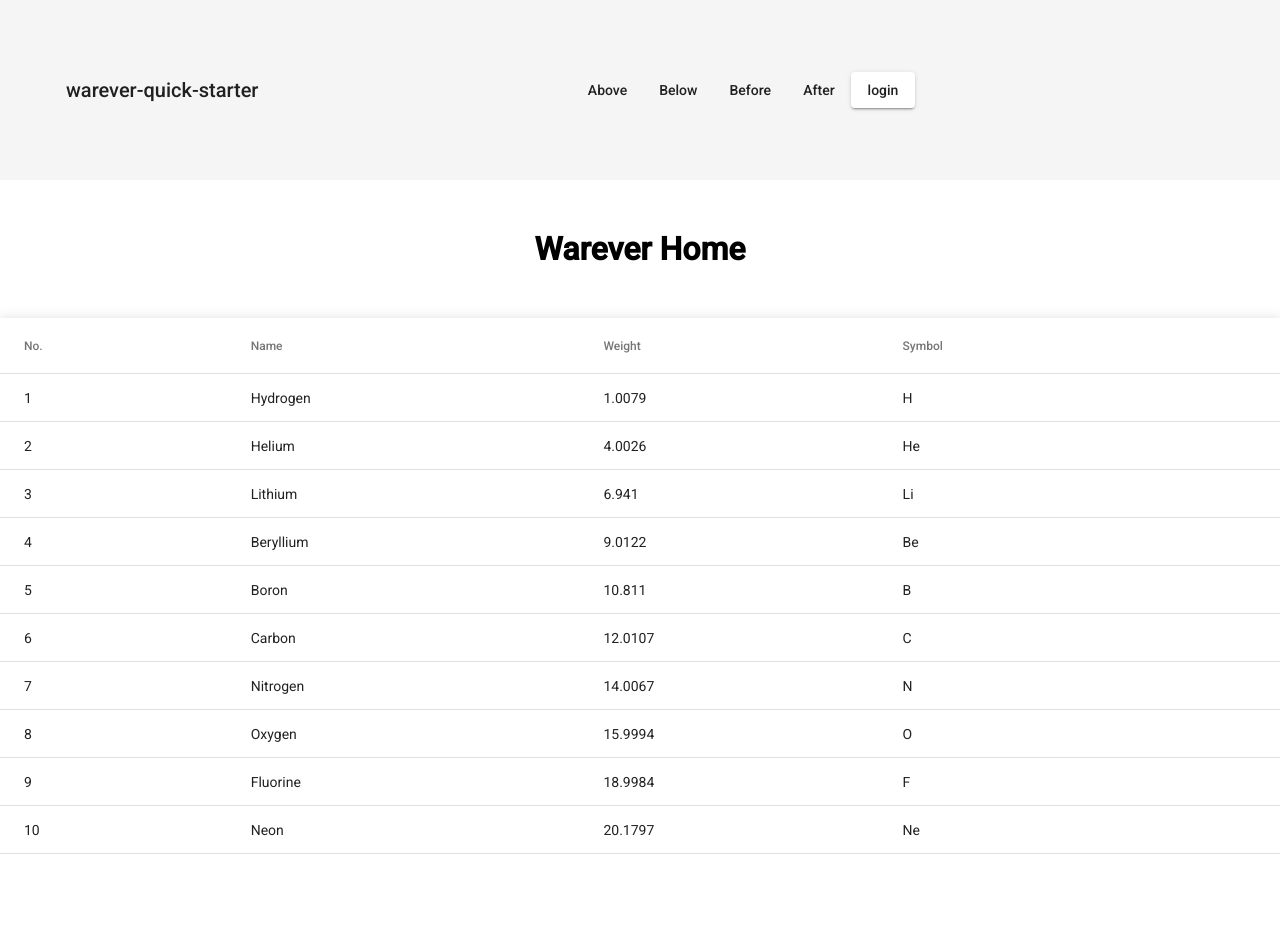
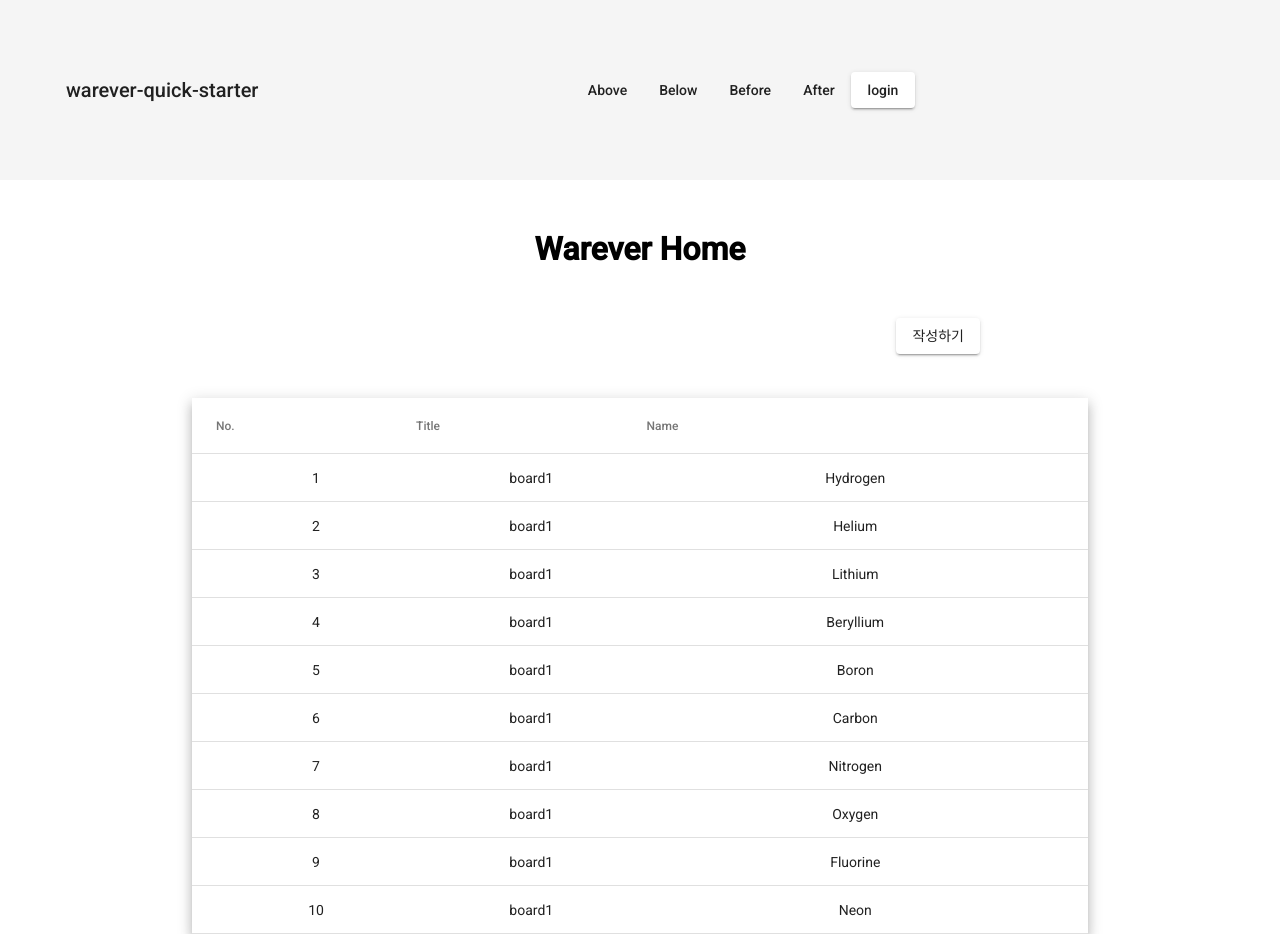
Before and after one commit to Amarse/angular-start-pack, an Angular app: page / in a window 1280 px wide. Before the commit the page ends 854 px from the top, so only its background shows below. Built offline with nearby package versions, Linux system fonts and the light colour scheme.

Commit message:
게시판테이블 메인에 생성

```diff
--- a/src/app/home/home.component.css
+++ b/src/app/home/home.component.css
@@ -4,6 +4,20 @@ h1{
     margin-bottom:50px;
 }
 
+.board-button{
+    position: absolute;
+    right: 300px;
+}
 table {
-    width: 100%;
+
+    margin-top:80px;
+    width: 70%;
+    text-align: center;
+    position: absolute;
+    left: 15%;
+
   }
+
+  th{
+    text-align: center;
+}
--- a/src/app/home/home.component.html
+++ b/src/app/home/home.component.html
@@ -2,6 +2,9 @@
 <h1>Warever Home</h1>
 
 
+<button mat-raised-button class="board-button">
+    작성하기
+</button>
   <table mat-table [dataSource]="dataSource" class="mat-elevation-z8">
 
     <!--- Note that these columns can be defined in any order.
@@ -13,22 +16,15 @@
       <td mat-cell *matCellDef="let element"> {{element.position}} </td>
     </ng-container>
 
+    <ng-container matColumnDef="title">
+        <th mat-header-cell *matHeaderCellDef> Title </th>
+        <td mat-cell *matCellDef="let element"> {{element.title}} </td>
+      </ng-container>
+
     <!-- Name Column -->
     <ng-container matColumnDef="name">
       <th mat-header-cell *matHeaderCellDef> Name </th>
       <td mat-cell *matCellDef="let element"> {{element.name}} </td>
-    </ng-container>
-
-    <!-- Weight Column -->
-    <ng-container matColumnDef="weight">
-      <th mat-header-cell *matHeaderCellDef> Weight </th>
-      <td mat-cell *matCellDef="let element"> {{element.weight}} </td>
-    </ng-container>
-
-    <!-- Symbol Column -->
-    <ng-container matColumnDef="symbol">
-      <th mat-header-cell *matHeaderCellDef> Symbol </th>
-      <td mat-cell *matCellDef="let element"> {{element.symbol}} </td>
     </ng-container>
 
     <tr mat-header-row *matHeaderRowDef="displayedColumns"></tr>
--- a/src/app/home/home.component.ts
+++ b/src/app/home/home.component.ts
@@ -3,21 +3,21 @@ import { Component, OnInit } from '@angular/core';
 export interface PeriodicElement {
   name: string;
   position: number;
-  weight: number;
-  symbol: string;
+  title:string;
+
 }
 
 const ELEMENT_DATA: PeriodicElement[] = [
-  {position: 1, name: 'Hydrogen', weight: 1.0079, symbol: 'H'},
-  {position: 2, name: 'Helium', weight: 4.0026, symbol: 'He'},
-  {position: 3, name: 'Lithium', weight: 6.941, symbol: 'Li'},
-  {position: 4, name: 'Beryllium', weight: 9.0122, symbol: 'Be'},
-  {position: 5, name: 'Boron', weight: 10.811, symbol: 'B'},
-  {position: 6, name: 'Carbon', weight: 12.0107, symbol: 'C'},
-  {position: 7, name: 'Nitrogen', weight: 14.0067, symbol: 'N'},
-  {position: 8, name: 'Oxygen', weight: 15.9994, symbol: 'O'},
-  {position: 9, name: 'Fluorine', weight: 18.9984, symbol: 'F'},
-  {position: 10, name: 'Neon', weight: 20.1797, symbol: 'Ne'},
+  {position: 1, name: 'Hydrogen',title:"board1"},
+  {position: 2, name: 'Helium',title:"board1"},
+  {position: 3, name: 'Lithium',title:"board1"},
+  {position: 4, name: 'Beryllium',title:"board1"},
+  {position: 5, name: 'Boron',title:"board1"},
+  {position: 6, name: 'Carbon',title:"board1"},
+  {position: 7, name: 'Nitrogen',title:"board1"},
+  {position: 8, name: 'Oxygen',title:"board1"},
+  {position: 9, name: 'Fluorine',title:"board1"},
+  {position: 10, name: 'Neon',title:"board1"},
 ];
 
 @Component({
@@ -26,7 +26,7 @@ const ELEMENT_DATA: PeriodicElement[] = [
   styleUrls: ['./home.component.css']
 })
 export class HomeComponent implements OnInit {
-  displayedColumns: string[] = ['position', 'name', 'weight', 'symbol'];
+  displayedColumns: string[] = ['position', 'title', 'name'];
   dataSource = ELEMENT_DATA;
   constructor() {
 
--- a/src/app/join/join.component.css
+++ b/src/app/join/join.component.css
@@ -11,6 +11,10 @@
     margin-top: 40px;
     }
 
+    th{
+        text-emphasis: center;
+    }
+
     .example-full-width{
         width: 100%;
     }
```
